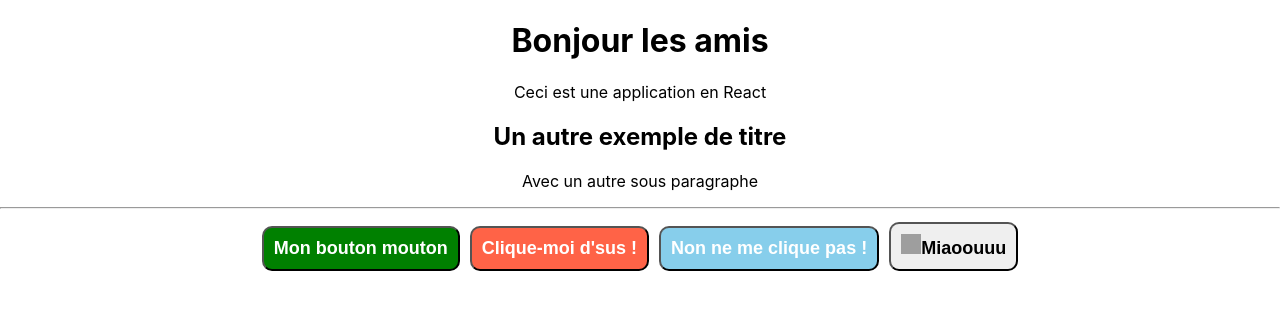
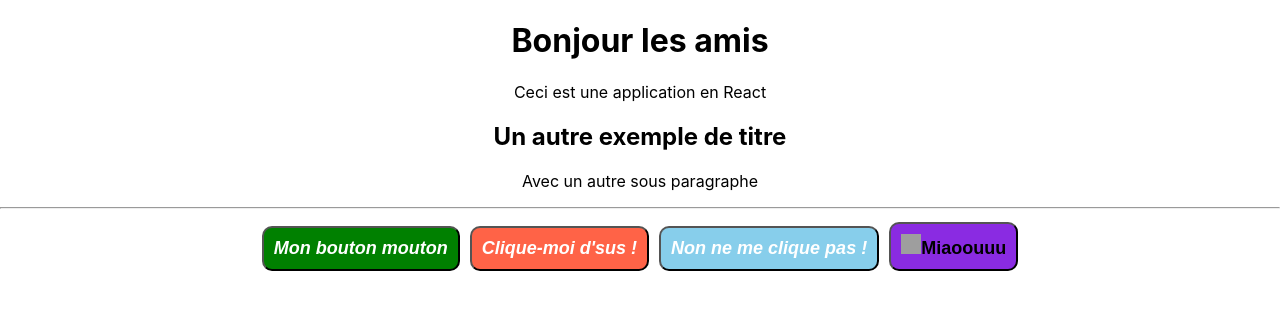
Before and after one commit to Rousslud/reactTraining, a React (Create React App) app: page / in a window 1280 px wide. Shown: the top 310 px of the page. Built offline with nearby package versions, Linux system fonts and the light colour scheme; grey boxes are pictures that could not be loaded.

Commit message:
Bouton cliquable

```diff
--- a/src/App/App.js
+++ b/src/App/App.js
@@ -9,11 +9,11 @@ function App() {
       <h2>Un autre exemple de titre</h2>
       <p>Avec un autre sous paragraphe</p>
       <hr/>
-      <Button bgColor="green" fontColor="white" title="Mon bouton mouton"></Button>
+      <Button bgColor="green" fontColor="white" title="Mon bouton mouton">Test</Button>
       {/**Ceci est un commentaire*/}
-      <Button bgColor="tomato" fontColor="white" title="Clique-moi d'sus !"></Button>
-      <Button bgColor="skyblue" fontColor="white" title="Non ne me clique pas !"></Button>
-      <Button fontColor="black"><img src="https://cdn3.iconfinder.com/data/icons/materia-flat-halloween-free/24/039_026_cat_black_witch_halloween-256.png" alt="click"/>Miaoouuu</Button>
+      <Button bgColor="tomato" fontColor="white" title="Clique-moi d'sus !">Test</Button>
+      <Button bgColor="skyblue" fontColor="white" title="Non ne me clique pas !">Test</Button>
+      <Button isItalic={false} fontColor="black"><img src="https://cdn3.iconfinder.com/data/icons/materia-flat-halloween-free/24/039_026_cat_black_witch_halloween-256.png" alt="click"/>Miaoouuu</Button>
     </div>
   );
 }
--- a/src/App/components/Button/Button.css
+++ b/src/App/components/Button/Button.css
@@ -5,13 +5,18 @@
 	font-size: large;
 	cursor: pointer;
 	margin: 5px 5px 5px 5px;
-};
+}
 
-.Button *{
+;
+.Button * {
 	vertical-align: middle;
-  }
+}
 
-  .Button img{
+.Button img {
 	height: 20px;
 	width: 20px
-  }
+}
+
+.clicked{
+	box-shadow: 10px 10px 25px gray;
+}
--- a/src/App/components/Button/Button.js
+++ b/src/App/components/Button/Button.js
@@ -1,15 +1,24 @@
 import React from 'react';
 import './Button.css';
+import PropTypes from "prop-types";
 
 function Button(props) {
 	console.log(props)
-	// const title = 'Mon petit bouton mouton';
-	//if (props.children){
-		//return <button className="Button" style={{ color: 'white', backgroundColor: 'skyblue' }}>{props.children}</button>
-	//} else {
-		return <button className="Button" style={{color: props.fontColor, backgroundColor: props.bgColor }}>{props.title || props.children}</button>
-	//}
-
+	return <button onClick={evt => {
+		alert('j\'ai cliqué sur ' + evt.target.innerText)
+		console.warn(evt)
+	}}
+		className="Button"
+		style={{ color: props.fontColor, backgroundColor: props.bgColor, fontStyle: (props.isItalic ? "italic" : "normal") }}>
+		{props.title || props.children}</button>
 }
 
+Button.propTypes = {
+	children: PropTypes.any.isRequired,
+	bgColor: PropTypes.string.isRequired
+}
+Button.defaultProps = {
+	bgColor: "BlueViolet",
+	isItalic: true
+}
 export default Button;
```
